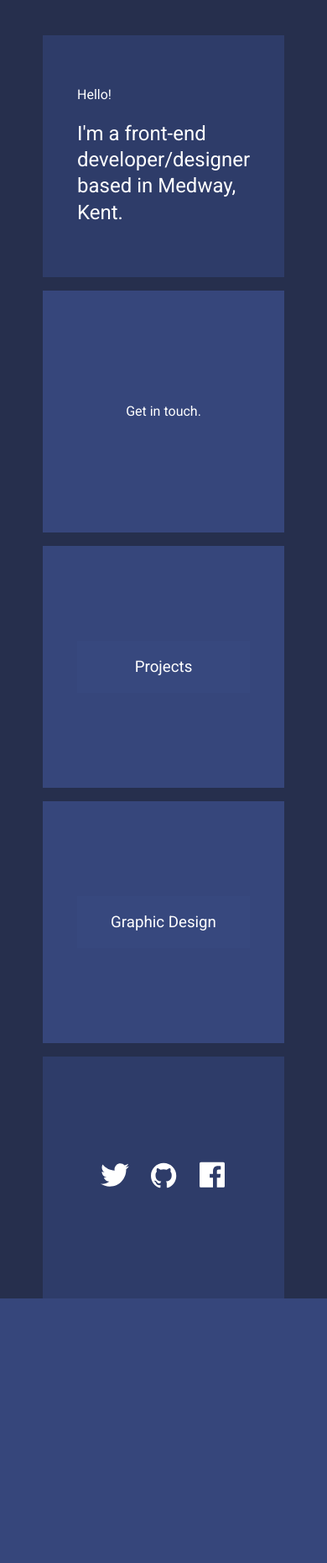
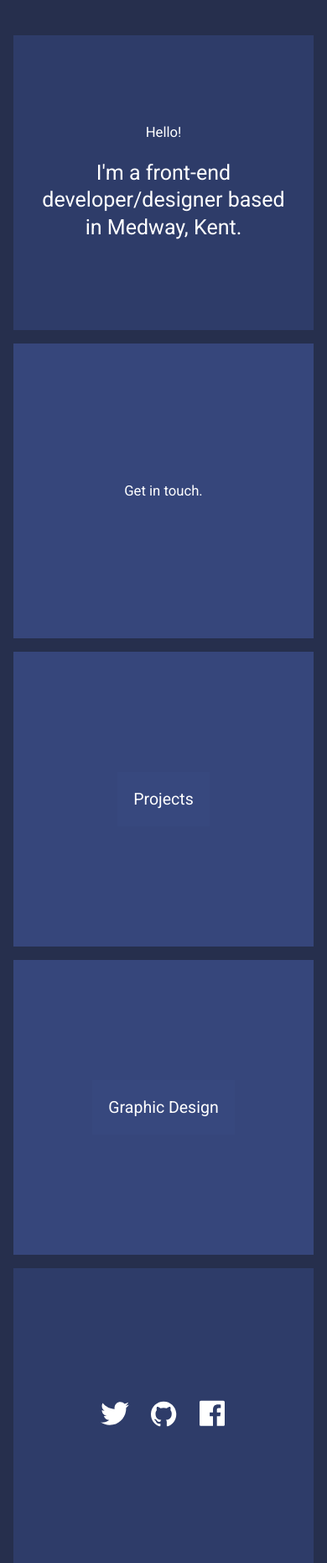
Before and after one commit to tmccarten/portfolio-redesign, a PHP site: page / in a window 390 px wide. Shown: the part 97-1958 px from the top of the page at 84% size. Before the commit the page ends 1643 px from the top, so only its background shows below. Run offline with PHP 8.4, Linux system fonts and the light colour scheme.

Commit message:
tile size at mobile

```diff
--- a/assets/css/3-components/_tiles.scss
+++ b/assets/css/3-components/_tiles.scss
@@ -9,9 +9,10 @@
   justify-content: center;
   align-items: center;
   flex-direction: column;
-  font-size: 1rem;
-  height: 18em;
-  width: 18em;
+  //height: 18em;
+  //width: 18em;
+  width: 100%;
+  height: 90vw;
   margin-top: 1em;
   background-color: lighten($maincolour, 3);
 
@@ -29,8 +30,9 @@
 }
 
 .tile-inner {
-  width: 12.875em;
+  max-width: 28.75em;
   text-align: center;
+  font-size: calc(.8rem + 1vw);
 }
 
 .tile-inner > * {
@@ -42,7 +44,8 @@
 }
 
 .tile-inner--intro {
-  text-align: left;
+  text-align: center;
+  padding: 0 2em;
 }
 
 .tile-inner__main {
@@ -80,6 +83,17 @@
     width: 334px;
     height: 334px;
     margin-top: 0;
+    font-size: 1rem;
+  }
+
+  .tile-inner {
+    max-width: 12.875em;
+    font-size: 1.125rem;
+  }
+
+  .tile-inner--intro {
+    text-align: left;
+    padding: initial;
   }
 
 }
--- a/assets/css/style.css
+++ b/assets/css/style.css
@@ -243,9 +243,8 @@ body {
 	-webkit-box-direction: normal;
 	-ms-flex-direction: column;
 	flex-direction: column;
-	font-size: 1rem;
-	height: 18em;
-	width: 18em;
+	width: 100%;
+	height: 90vw;
 	margin-top: 1em;
 	background-color: #36467b;
 }
@@ -265,8 +264,9 @@ body {
 }
 
 .tile-inner {
-	width: 12.875em;
+	max-width: 28.75em;
 	text-align: center;
+	font-size: calc(.8rem + 1vw);
 }
 
 .tile-inner > * {
@@ -278,7 +278,8 @@ body {
 }
 
 .tile-inner--intro {
-	text-align: left;
+	text-align: center;
+	padding: 0 2em;
 }
 
 .tile-inner__main {
@@ -395,6 +396,17 @@ body {
 	width: 334px;
 	height: 334px;
 	margin-top: 0;
+	font-size: 1rem;
+}
+
+.tile-inner {
+	max-width: 12.875em;
+	font-size: 1.125rem;
+}
+
+.tile-inner--intro {
+	text-align: left;
+	padding: initial;
 }
 
 }
```
Also changed, not shown: assets/css/2-base/_body.scss (line endings or trailing spaces).
